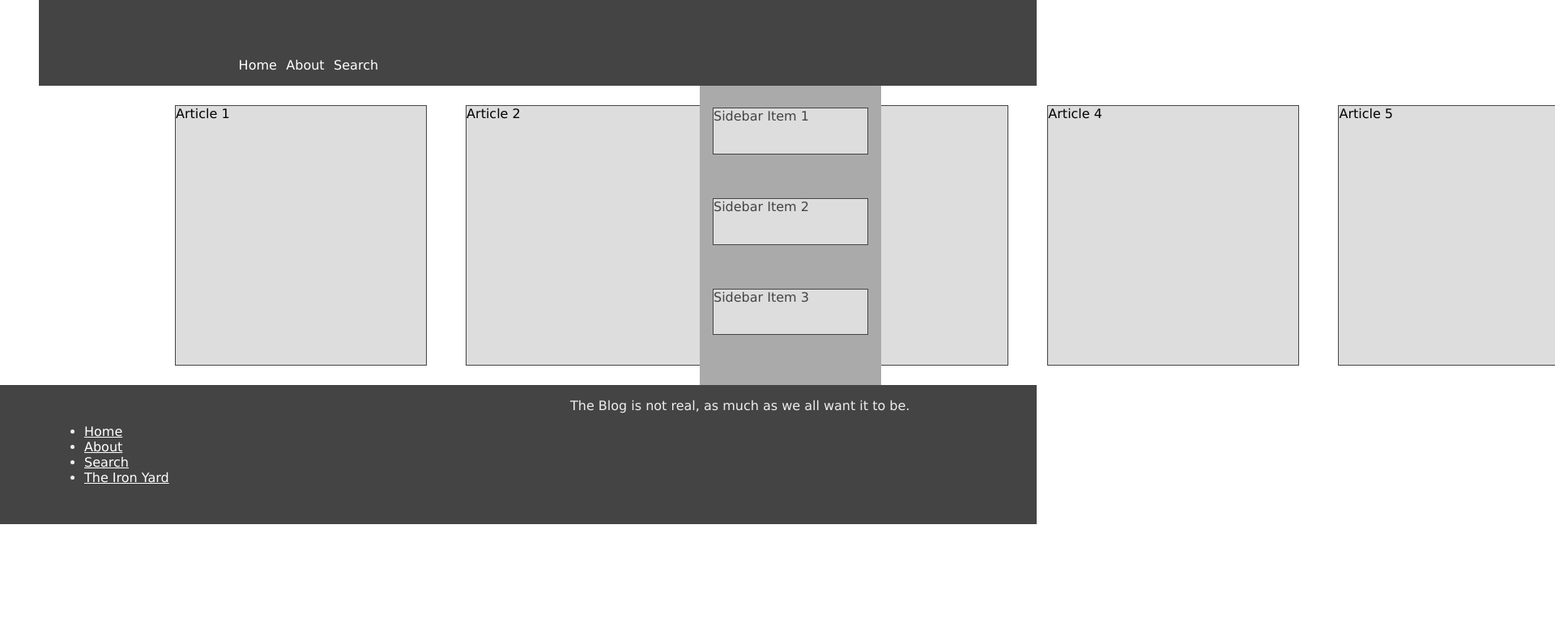
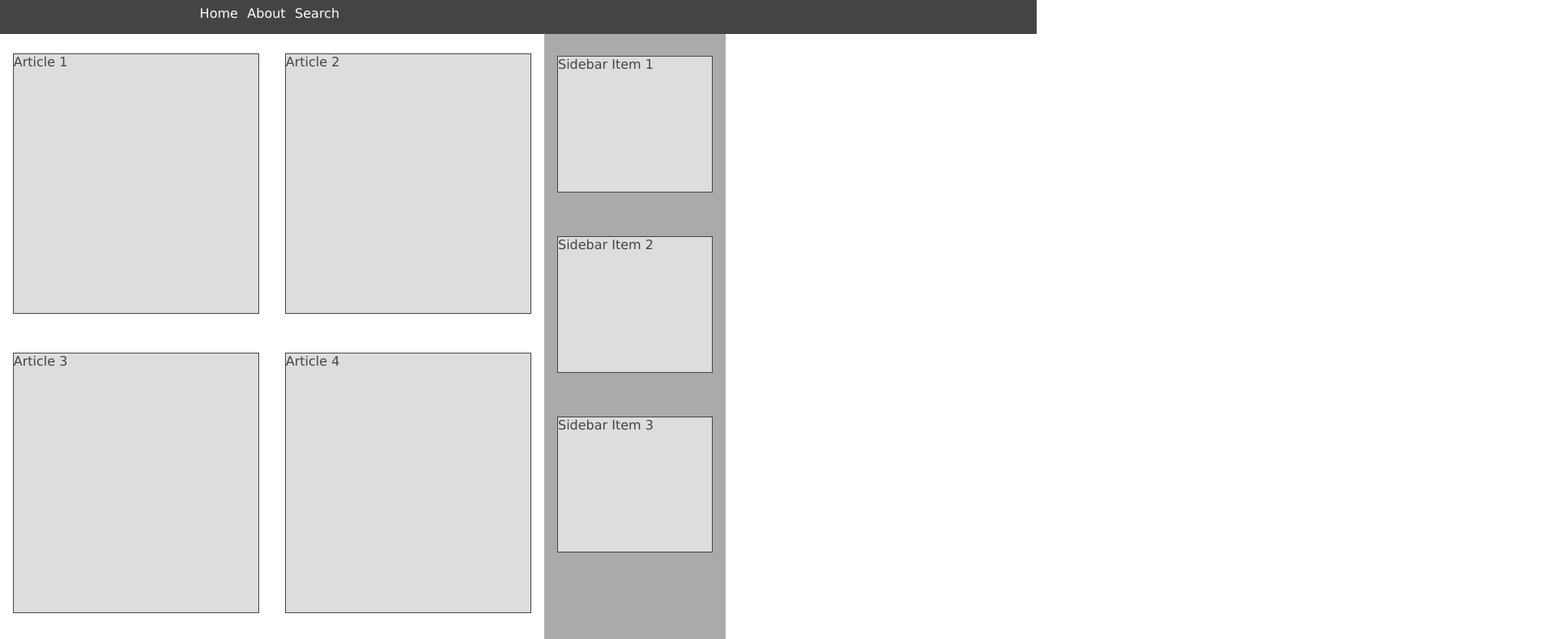
Before and after one commit to ZarahZmith/FlexyBlog, a plain HTML site: page index.html in a window 1280 px wide. Shown: the part 54-844 px from the top of the page at 81% size, 1920 px wide, since content can reach past the window. Before the commit the page ends 800 px from the top, so only its background shows below. Drawn offline with Linux system fonts and the light colour scheme.

Commit message:
Adjusted values for both the phone screen and tablet screen viewport

```diff
--- a/style.css
+++ b/style.css
@@ -35,6 +35,20 @@ a {
   padding: .2em;
 }
 
+section.container {
+  margin: 0;
+}
+
+.posts {
+  /*border: solid red;*/
+  flex: 3 0 25%;
+  box-sizing: border-box;
+  justify-content: space-around;
+  flex-wrap: wrap;
+    /* DO NOT CHANGE THESE */
+    color: #444444;
+}
+
 /*container*/
 .posts article {
   flex: 0 0 46%;
@@ -67,6 +81,7 @@ a {
     height: 10em; /* this is just so we can see the articles since they have no content */
 }
 
+/*footer*/
 footer {
     /* DO NOT CHANGE THESE */
     background-color: #444444;
@@ -78,40 +93,18 @@ footer nav{
 }
 
 footer p {
-  padding: 0 0 2em 2em;
+  padding: 1em;
 }
 
-
-
-@media screen and (max-width:35em) {
-  section.container {
-    margin: 0;
-  }
-
-  .posts {
-    /*border: solid red;*/
-    flex: 3 0 25%;
-    box-sizing: border-box;
-    justify-content: space-around;
-    flex-wrap: wrap;
-      /* DO NOT CHANGE THESE */
-      color: #444444;
-  }
-}
-
-
-@media screen and (min-width:70em){
+@media screen and (min-width:35em){
   .hero{
-    height: 10em;
+    height: 6em;
     display: flex;
-    margin: auto;
-    box-sizing: border-box;
   }
 
   .hero {
     flex: 0 0 60%;
     align-self: center;
-    margin-left: 3em;
   }
 
   .hero nav{
@@ -128,16 +121,16 @@ footer p {
     align-content: flex-end;
   }
 
-  .container {
-    width: 70%;
-    margin: auto;
+  .posts {
     display: flex;
-    justify-content: center;
+    flex-wrap: wrap;
   }
 
-  .posts {
-    display: flex;
+  .posts article {
+    flex: 0 0 45%;
+    margin: 1.5em 0;
   }
+
   footer {
     display: flex;
     box-sizing: border-box;
@@ -156,3 +149,16 @@ footer p {
   }
 
 }
+
+@media screen and (min-width:70em){
+  .container {
+    width: 70%;
+    margin: auto;
+    display: flex;
+    justify-content: center;
+  }
+
+  .posts {
+    display: flex;
+  }
+}
```
